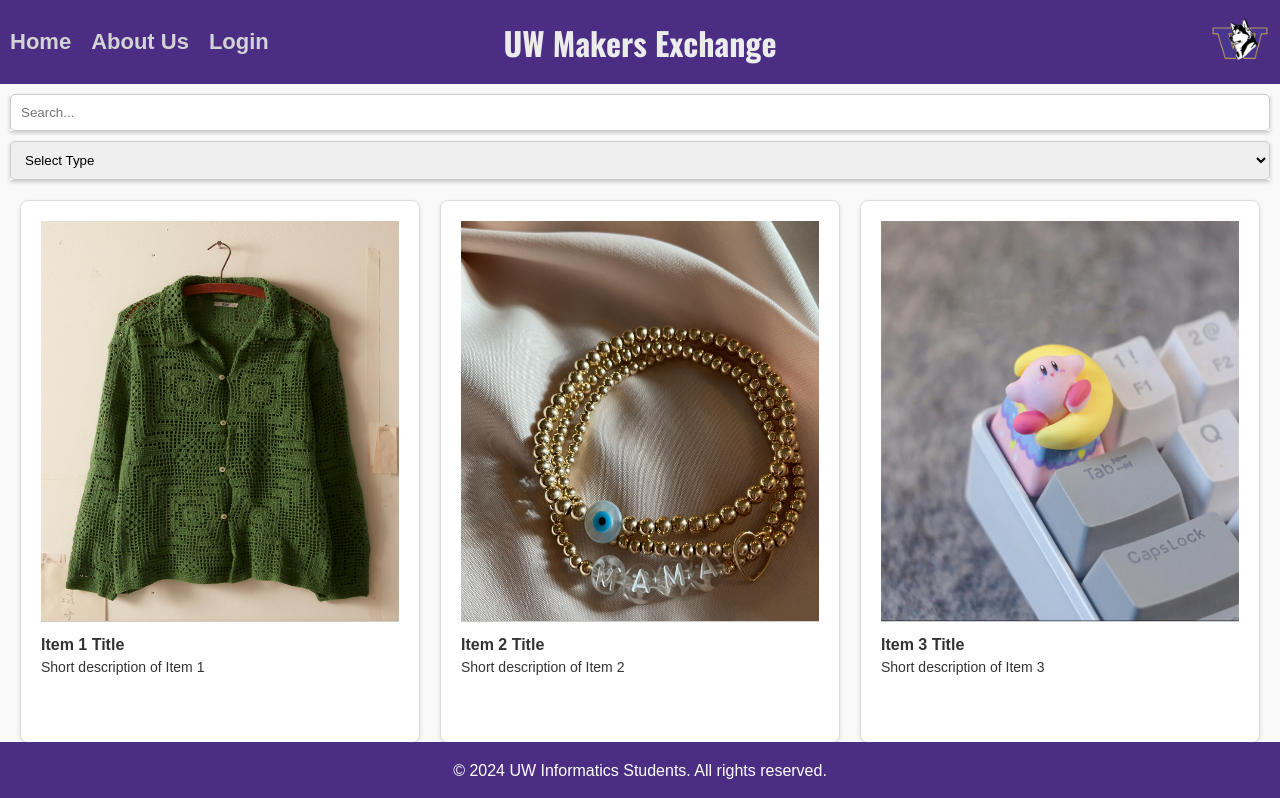
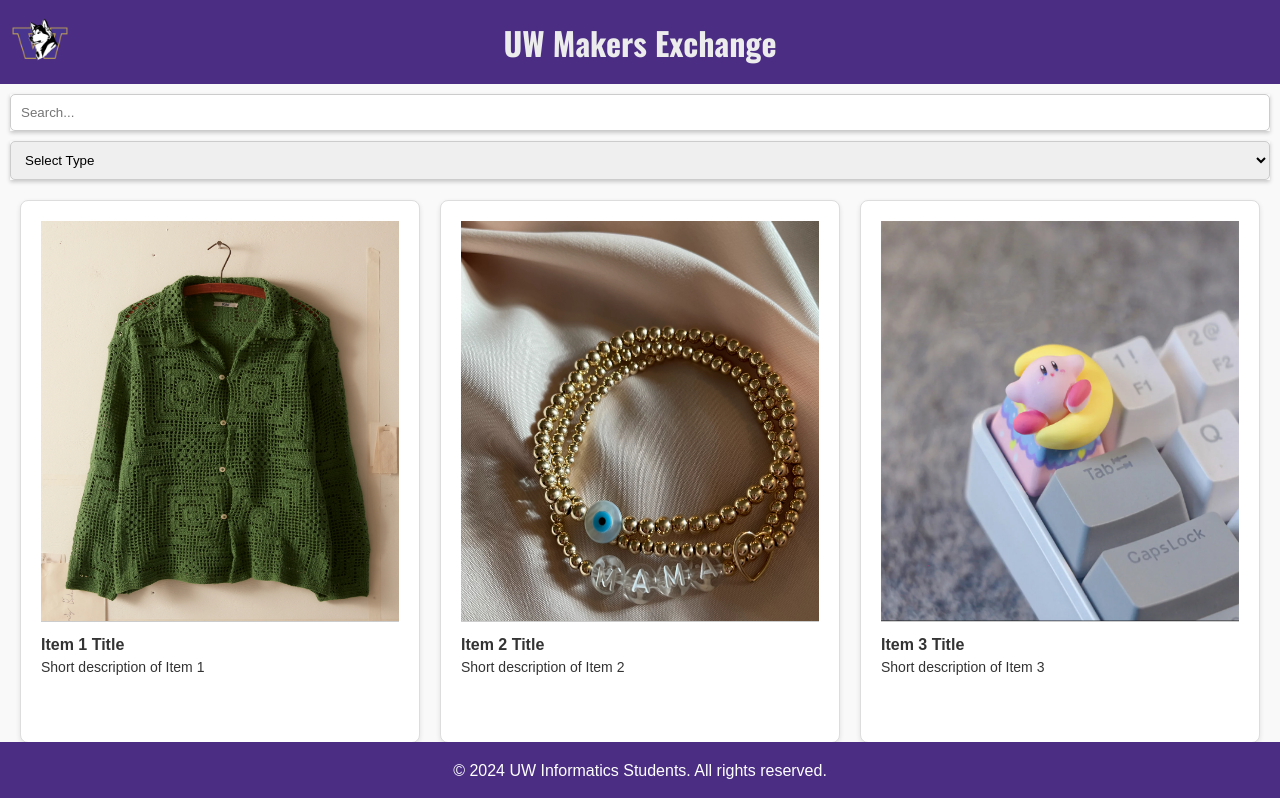
Before and after one commit to taiiwin1/Group-04-INFO340, a React (Create React App) app: page / in a window 1280 px wide. Shown: the top 798 px of the page. Built offline with nearby package versions, Linux system fonts and the light colour scheme.

Commit message:
added dropdown manu interactivity

```diff
--- a/src/components/Header.js
+++ b/src/components/Header.js
@@ -3,26 +3,21 @@ import '../style.css';
 import { Link } from 'react-router-dom';
 
 export function Header() {
-  const [menuOpen, setMenuOpen] = useState(false);
+  const [isDropdownOpen, setIsDropdownOpen] = useState(false);
 
-  const toggleMenu = () => {
-    setMenuOpen(!menuOpen);
+  const toggleDropdown = () => {
+    setIsDropdownOpen(!isDropdownOpen);
   };
-
-  let navigationClass = 'navigation';
-  if (menuOpen) {
-    navigationClass += ' active';
-  }
 
   return (
     <header>
-      <div className="menu-icon" onClick={toggleMenu}>
+      <div className="menu-icon" onClick={toggleDropdown}>
         <img src="img/hamburger123.png" alt="the hamburger menu icon" />
       </div>
-      <div className={navigationClass}>
-        <Link to="/" onClick={toggleMenu}>Home</Link>
-        <Link to="/about" onClick={toggleMenu}>About Us</Link>
-        <Link to="/login" onClick={toggleMenu}>Login</Link>
+      <div className={`dropdown ${isDropdownOpen ? 'open' : ''}`}>
+        <Link to="/" onClick={toggleDropdown}>Home</Link>
+        <Link to="/about" onClick={toggleDropdown}>About Us</Link>
+        <Link to="/login" onClick={toggleDropdown}>Login</Link>
       </div>
       <div className="title">
         <h1>UW Makers Exchange</h1>
--- a/src/style.css
+++ b/src/style.css
@@ -18,11 +18,13 @@ header {
   align-items: center;
   background-color: #4b2e83;
   padding: 10px;
+  position: relative;
 }
 
 .menu-icon img {
   width: 50px;
   height: auto;
+  cursor: pointer;
 }
 
 .mascot img {
@@ -39,6 +41,43 @@ header {
   font-family: 'Oswald', monospace;
   font-weight: bold;
   text-align: center;
+}
+
+.dropdown {
+  display: none;
+  flex-direction: column;
+  align-items: center;
+  background-color: #f1f1f1;
+  position: absolute;
+  top: 100%;
+  left: 0;
+  right: 0;
+  z-index: 1000;
+  box-shadow: 0 8px 16px rgba(0,0,0,0.2);
+  background-color: #4b2e83;
+  border-radius: 0 0 8px 8px;
+}
+
+.dropdown.open {
+  display: flex;
+}
+
+.dropdown a {
+  font-size: 18px;
+  color: #fff;
+  padding: 12px 16px;
+  text-decoration: none;
+  text-align: center;
+  width: 100%;
+  transition: background-color 0.3s ease;
+}
+
+.dropdown a:hover {
+  background-color: gold;
+}
+
+.dropdown a:not(:last-child) {
+  border-bottom: 1px solid #ccc;
 }
 
 .search-bar {
```
